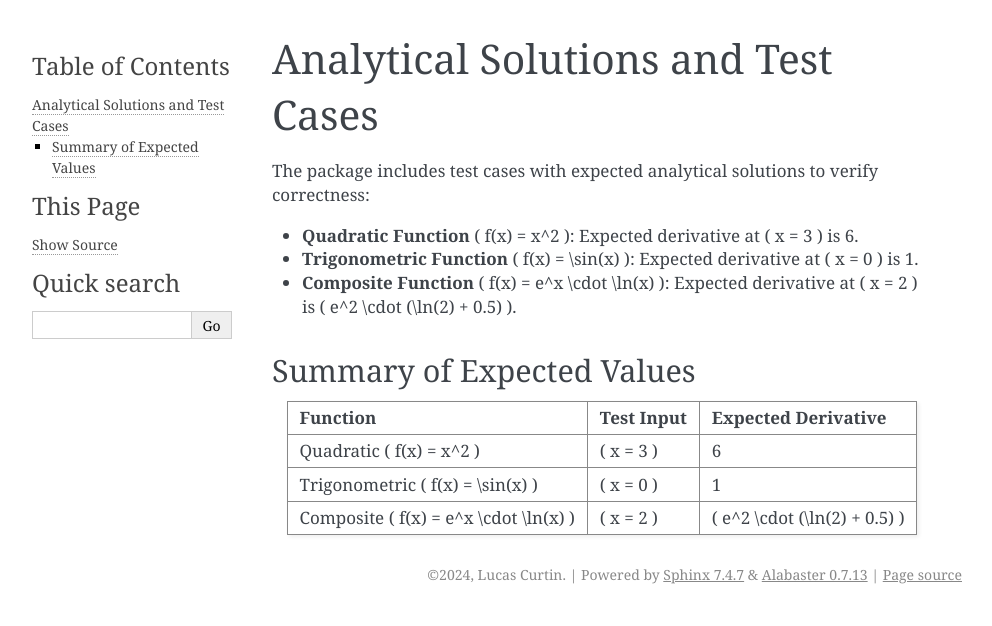
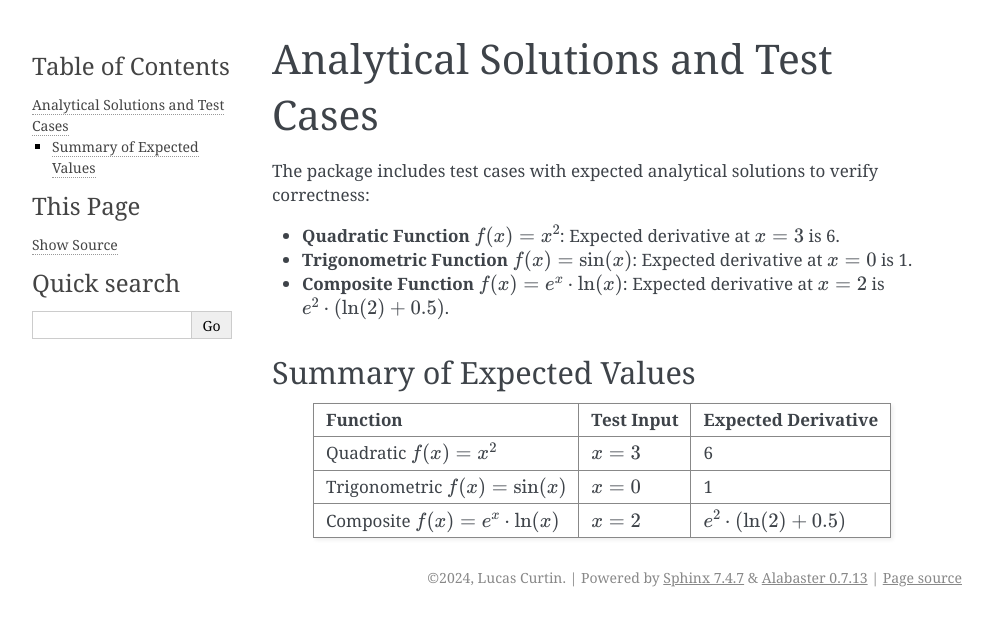
Before and after one commit to boboboon/dual_autodiff, a Sphinx documentation site: the page built from docs/md/analytical_solutions.md, in a window 1280 px wide. Shown: the top 626 px of the page, without its empty margins (148-1140 px from the left). Built offline with Sphinx 7.4.7, drawn with Linux system fonts in a browser that asks for light colours.

Commit message:
All render on same page, with good latex hopefully

```diff
--- a/docs/md/analytical_solutions.md
+++ b/docs/md/analytical_solutions.md
@@ -2,14 +2,14 @@
 
 The package includes test cases with expected analytical solutions to verify correctness:
 
-- **Quadratic Function** \( f(x) = x^2 \): Expected derivative at \( x = 3 \) is 6.
-- **Trigonometric Function** \( f(x) = \sin(x) \): Expected derivative at \( x = 0 \) is 1.
-- **Composite Function** \( f(x) = e^x \cdot \ln(x) \): Expected derivative at \( x = 2 \) is \( e^2 \cdot (\ln(2) + 0.5) \).
+- **Quadratic Function** $f(x) = x^2$: Expected derivative at $x = 3$ is 6.
+- **Trigonometric Function** $f(x) = \sin(x)$: Expected derivative at $x = 0$ is 1.
+- **Composite Function** $f(x) = e^x \cdot \ln(x)$: Expected derivative at $x = 2$ is $e^2 \cdot (\ln(2) + 0.5)$.
 
 ## Summary of Expected Values
 
-| Function                          | Test Input | Expected Derivative                  |
-|-----------------------------------|------------|--------------------------------------|
-| Quadratic \( f(x) = x^2 \)        | \( x = 3 \)| 6                                    |
-| Trigonometric \( f(x) = \sin(x) \)| \( x = 0 \)| 1                                    |
-| Composite \( f(x) = e^x \cdot \ln(x) \) | \( x = 2 \) | \( e^2 \cdot (\ln(2) + 0.5) \)    |
+| Function                      | Test Input | Expected Derivative                     |
+|-------------------------------|------------|-----------------------------------------|
+| Quadratic $f(x) = x^2$        | $x = 3$    | 6                                       |
+| Trigonometric $f(x) = \sin(x)$| $x = 0$    | 1                                       |
+| Composite $f(x) = e^x \cdot \ln(x)$ | $x = 2$ | $e^2 \cdot (\ln(2) + 0.5)$           |
```
Also changed, not shown: docs/index.md (+30 -6 lines).
